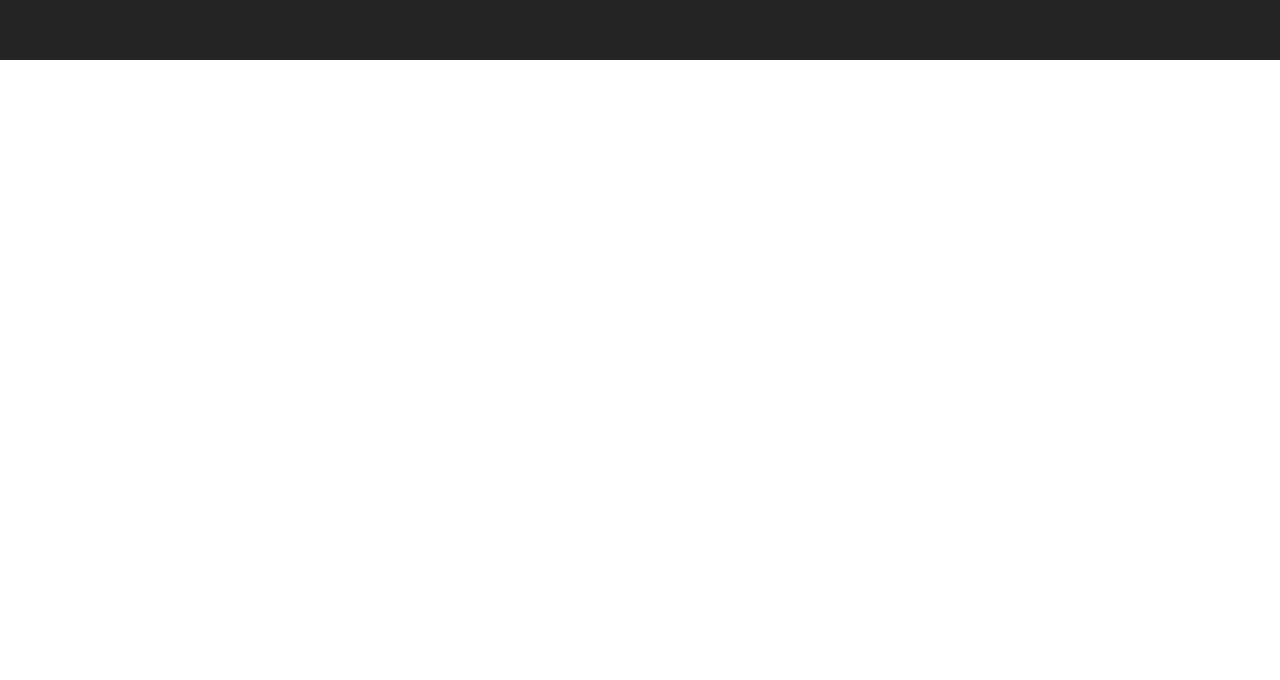
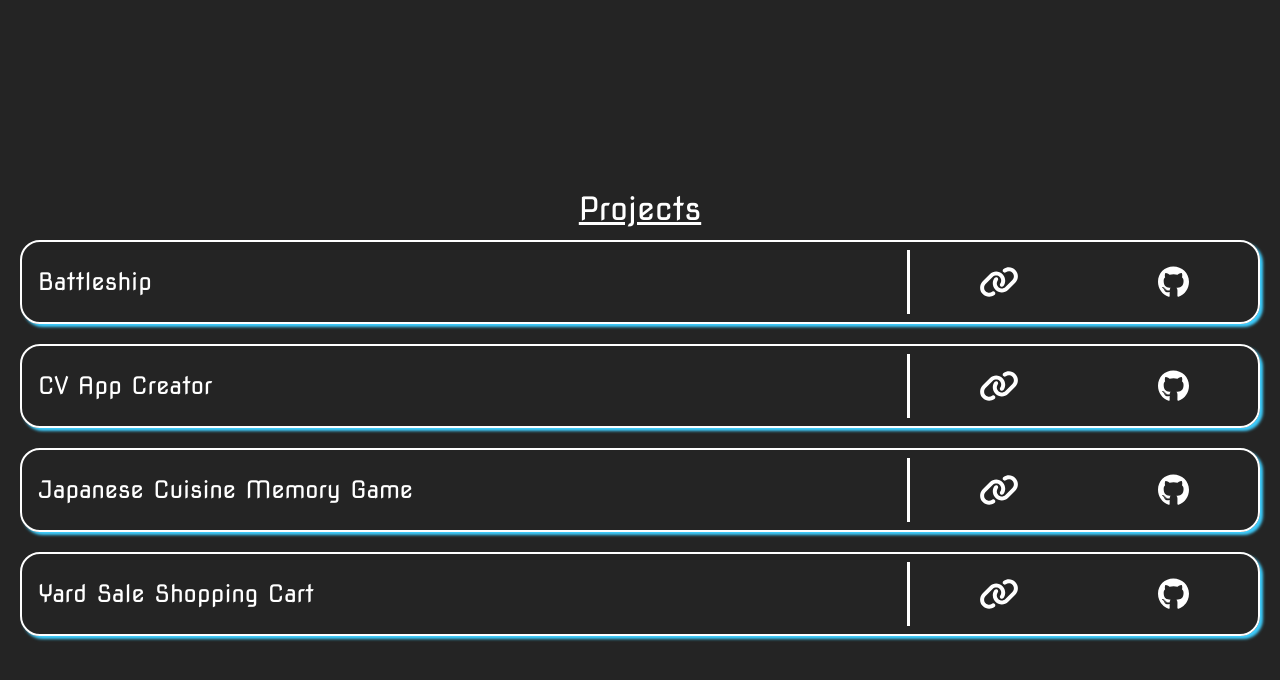
Before and after one commit to suzuhe481/portfolio-website-react, a React (Vite) app: page / in a window 1280 px wide. Shown: the part 2196-2876 px from the top of the page. Before the commit the page ends 2256 px from the top, so only its background shows below. Built offline with nearby package versions, Linux system fonts and the light colour scheme.

Commit message:
Added ProjectsSection component

```diff
--- a/src/pages/App/App.jsx
+++ b/src/pages/App/App.jsx
@@ -1,6 +1,7 @@
 import Navbar from "../../components/Navbar/Navbar";
 import Intro from "../../components/Sections/Intro/Intro";
 import About from "../../components/Sections/About/About";
+import ProjectsSection from "../../components/Sections/ProjectsSection/ProjectsSection";
 
 import "./App.scss";
 
@@ -10,6 +11,7 @@ function App() {
       <Navbar />
       <Intro />
       <About />
+      <ProjectsSection />
     </div>
   );
 }
```
